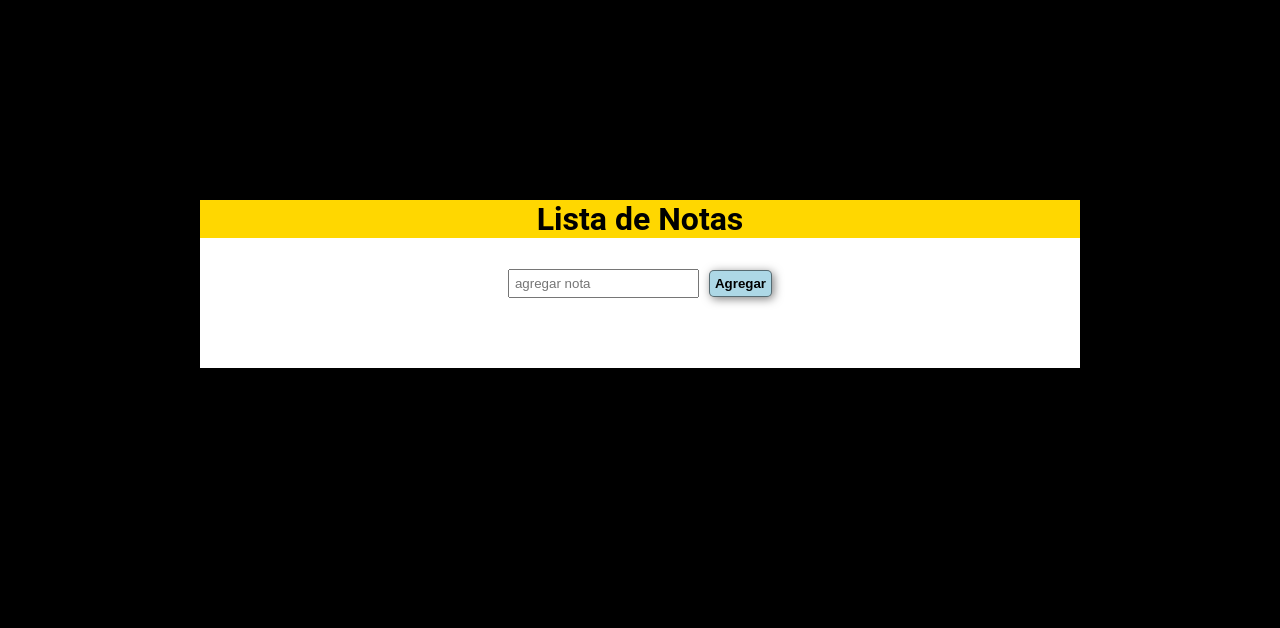
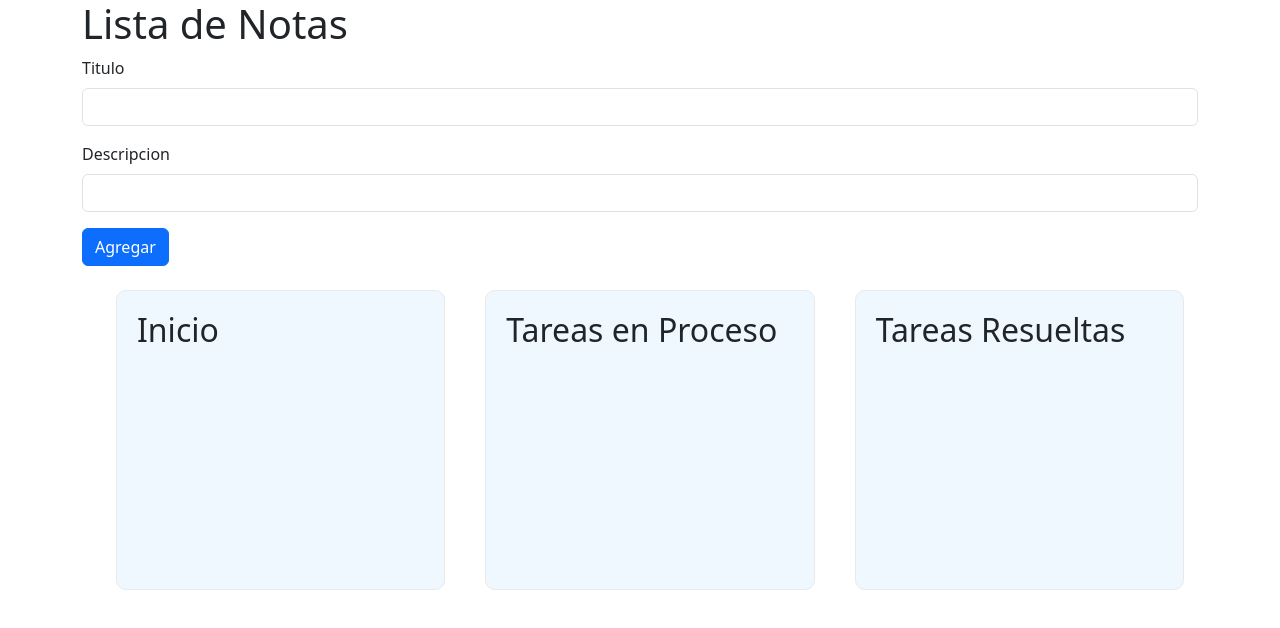
Before and after one commit to carvlc/proyecto-notas-grupo12, a React (Create React App) app: page / in a window 1280 px wide. Shown: the top 628 px of the page. Built offline with nearby package versions, Linux system fonts and the light colour scheme.

Commit message:
feat: se agrego la transicion en estados(inicial, en proceso, resuelto)

```diff
--- /dev/null
+++ b/src/components/Nota.js
@@ -0,0 +1,22 @@
+import Button from 'react-bootstrap/Button';
+import Card from 'react-bootstrap/Card';
+
+function Nota({clave, titulo, texto,estado, borrarNota,cambiarEstado}) {
+  return (
+    <Card key={clave} border='info' style={{ width: '18rem' }}>
+      <Card.Body>
+        <Card.Title>{titulo}</Card.Title>
+
+        <Card.Text>{texto}</Card.Text>
+        <Card.Text>Estado: {estado}</Card.Text>
+
+        <hr/>
+        <Button variant="success" onClick={() => (cambiarEstado(clave))}>Cambiar Estado</Button>
+        <span> </span>
+        <Button variant="danger" onClick={() => borrarNota(clave)}>borrar</Button>
+      </Card.Body>
+    </Card>
+  );
+}
+
+export default Nota;
--- a/src/components/Notas.js
+++ b/src/components/Notas.js
@@ -1,22 +1,33 @@
 import React, { useEffect, useState } from "react";
+import Button from 'react-bootstrap/Button';
+import Form from 'react-bootstrap/Form';
+import Card from 'react-bootstrap/Card';
+
 import "./notas.css";
+import Nota from "./Nota";
 
 function Notas() {
     const [notas, setNotas] = useState([]);
     const [texto, setTexto] = useState('');
-    const [estado, setEstado] = useState(false);
+    const [titulo, setTitulo] = useState('');
+    const [isChange, setIsChange] = useState(false)
 
-    useEffect(()=>{
-        //console.log(estado);
-    },[estado])
+    useEffect(() => {
+        console.log(notas);
+        setTitulo('')
+        setTexto('')
+    }, [isChange])
 
     const agregarNota = () => {
         const objetoNota = {
+            titulo: titulo,
             texto: texto,
-            estado: false
+            estado: 'Inicial'
         }
         setNotas([...notas, objetoNota]);
-        textoNota.value = '';
+        setTitulo('')
+        setTexto('')
+
     }
 
     const borrarNota = (indice) => {
@@ -26,30 +37,101 @@ function Notas() {
     };
 
     const cambiarEstado = (indice) => {
-        notas.forEach((e, index)=>{
-            if(indice === index){
-                e.estado = !e.estado;
+        notas.forEach((e, index) => {
+            if (indice === index) {
+                if (e.estado === 'En proceso') {
+                    e.estado = 'Resuelto'
+                }
+                if (e.estado === "Inicial") {
+                    e.estado = 'En proceso';
+                }
             }
         })
-        const nuevasNotas = [...notas];
-        nuevasNotas.splice(indice, 1);
-        setNotas(nuevasNotas);
         console.log(notas)
-        setEstado(!estado);
+        setIsChange(!isChange)
+    }
+
+    const handleSubmit = e => {
+        e.target.reset();
     }
     return (
         <>
-            <h1>Lista de Notas</h1>
-            <input type="text" placeholder="agregar nota" maxLength="40" id="textoNota" onChange={(e) => setTexto(e.target.value)}></input>
-            <button className="agregar" onClick={() => agregarNota()}>Agregar</button>
-            {notas.map((item, indice) => (
-                <div className="tareas" key={indice} >
-                    <p className="detalleNota">{item.texto}</p>
-                    <input type="checkbox" checked={false} id="estadoNota" onChange={()=>(cambiarEstado(indice))}></input>
-                    <p className="estado">Estado: {item.estado ? "completo": "incompleto"}</p>
-                    <button className="borrar" onClick={() => borrarNota(indice)}>Borrar</button>
+            <div className="container">
+                <h1>Lista de Notas</h1>
+                <Form onSubmit={handleSubmit} >
+                    <Form.Group className="mb-3" controlId="formBasicEmail">
+                        <Form.Label>Titulo</Form.Label>
+                        <Form.Control type="text" value={titulo} onChange={(e) => setTitulo(e.target.value)} />
+                    </Form.Group>
+
+                    <Form.Group className="mb-3" controlId="formBasicPassword">
+                        <Form.Label>Descripcion</Form.Label>
+                        <Form.Control type="text" value={texto} onChange={(e) => setTexto(e.target.value)} />
+                    </Form.Group>
+                    <Button variant="primary" onClick={() => agregarNota()}>
+                        Agregar
+                    </Button>
+                </Form>
+            </div>
+            <br></br>
+            <div className="grid">
+                <div className="notas-container">
+                    <h2>Inicio</h2>
+                    {notas.map((item, indice) => (
+
+                        item.estado === 'Inicial' ?
+                            <Nota
+                                key={indice}
+                                clave={indice}
+                                titulo={item.titulo}
+                                texto={item.texto}
+                                estado={item.estado}
+                                borrarNota={borrarNota}
+                                cambiarEstado={cambiarEstado}
+                            ></Nota>
+                            :
+                            <p key={indice}></p>
+
+                    ))}
                 </div>
-            ))}
+                <div className="notas-container">
+                    <h2>Tareas en Proceso</h2>
+                    {notas.map((item, indice) => (
+                        item.estado === 'En proceso' ?
+                            <Nota
+                                key={indice}
+                                clave={indice}
+                                titulo={item.titulo}
+                                texto={item.texto}
+                                estado={item.estado}
+                                borrarNota={borrarNota}
+                                cambiarEstado={cambiarEstado}
+                            ></Nota>
+                            :
+                            <p key={indice}></p>
+
+                    ))}
+                </div>
+                <div className="notas-container">
+                    <h2>Tareas Resueltas</h2>
+                    {notas.map((item, indice) => (
+
+                        item.estado === 'Resuelto' ?
+                            <Nota
+                                key={indice}
+                                clave={indice}
+                                titulo={item.titulo}
+                                texto={item.texto}
+                                estado={item.estado}
+                                borrarNota={borrarNota}
+                                cambiarEstado={cambiarEstado}
+                            ></Nota>
+                            :
+                            <p key={indice}></p>
+
+                    ))}
+                </div>
+            </div>
         </>
     )
 }
--- a/src/components/notas.css
+++ b/src/components/notas.css
@@ -1,108 +1,24 @@
-*{
-    box-sizing: border-box;
-}
-
-body{
-    font-family: 'roboto', sans-serif;
-    margin: 0;
-    padding: 0;
-    background-color: black;
-    height: 100vh;
-}
-
-#root{
-    background-color: white;
-    margin-top: 200px;
-    padding-bottom: 50px;
-    text-align: center;
-}
-
-h1{
-    color: black;
-    background-color: gold;
-}
-
-#textoNota{
-    margin: 10px;
-    margin-bottom: 20px;
-    padding: 5px;
+.grid{
+    width: 85vw;
+    margin: 0 auto;
+    display: grid;
+    grid-template-columns: 1fr 1fr 1fr;
+    grid-gap: 20px;
 }
 
 
-.agregar{
-    background-color: lightblue;
-    color: black;
-    margin-right: 10px;
-    font-weight: bold;
-    border-radius: 5px;
-    border: 1px solid rgba(0,0,0,0.5);
-    box-shadow: 2px 2px 10px rgba(0,0,0,0.5);
-    padding: 5px;
+.notas-container {
+    display: flex;
+    flex-direction: column;
+    transition: box-shadow 0.2s ease;
+    border-radius: 10px;
+    padding: 25px;
 
-}
-
-.agregar:hover{
-    background-color: blue;
-    color: white;
-}
-
-.tareas{
-    display: flex;
-    justify-content: flex-end;
-    background-color: lightgrey;
-    margin-bottom: 10px;
-}
-
-.borrar{
-    background-color: red;
-    color: white;
-    margin-right: 10px;
-    font-weight: bold;
-    border-radius: 5px;
-    border: 1px solid rgba(0,0,0,0.5);
-    box-shadow: 1px 1px 10px rgba(0,0,0,0.5);
-}
-
-.borrar:hover {
-    background-color: darkred;
-}
-
-.detalleNota{
-    margin-top: auto;
-    margin-bottom: auto;
-    margin-inline-end: auto;
-    margin-left: 5px;
-}
-
-#estadoNota{
-    margin-right: 10px;
-}
-
-
-.estado{
-    margin-top: 5px;
-    margin-bottom: 5px;
-    margin-right: 10px;
-}
-
-@media(min-width:800px){
-    #estadoNota{
-        margin-right: 90px;
-    }
-
-
-    .estado{
-        margin-right: 90px;
-    }
-
-    .borrar{
-        margin-right: 50px;
-    }
-}
-
-@media (min-width:1200px){
-    #root{
-        margin-left: 200px;
-        margin-right: 200px;
-    }
-}
+    margin-left: 20px;
+    padding: 20px;
+    transition: box-shadow 0.2s ease;
+    min-height: 300px;
+    height: fit-content;
+    border: 1px solid #e9e9e9;
+    background-color: aliceblue;
+  }
--- a/src/index.js
+++ b/src/index.js
@@ -1,6 +1,7 @@
 import React from "react";
 import ReactDOM from 'react-dom/client';
 import App from './App';
+import 'bootstrap/dist/css/bootstrap.min.css'
 
 
 const root = ReactDOM.createRoot(document.getElementById('root'));
```
